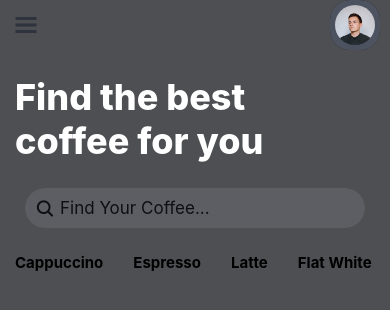
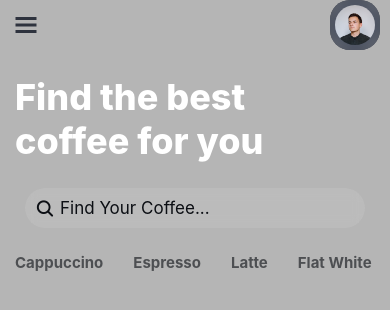
Before and after one commit to alpefe44/coffeeui, a React Native app: screen /Home in a window 390 px wide. Shown: the top 310 px of the page. Built offline with nearby package versions, Linux system fonts and the light colour scheme.

Commit message:
coffeedetailscreen

```diff
--- a/src/Screens/HomeScreen.js
+++ b/src/Screens/HomeScreen.js
@@ -53,7 +53,7 @@ const styles = StyleSheet.create({
   container: {
     flex: 1,
     width: '100%',
-    backgroundColor: colors.light,
+    backgroundColor: colors['white-smoke'],
   },
   textinput: {
     paddingLeft: 20,
--- a/src/components/CategoryList.js
+++ b/src/components/CategoryList.js
@@ -23,7 +23,7 @@ const CategoryList = () => {
             <TouchableOpacity style={{ paddingHorizontal: 15 }} onPress={() => setSelectCategory(item.id)}>
               {
                 selectCategory === item.id ? <Text style={{ fontSize: 18, fontWeight: 'bold', color: 'white' }}>{item.name}</Text>
-                  : <Text style={{ fontSize: 15, fontWeight: 'bold' }}>{item.name}</Text>
+                  : <Text style={{ fontSize: 15, fontWeight: 'bold' , color:colors.light }}>{item.name}</Text>
               }
 
             </TouchableOpacity>
@@ -43,7 +43,7 @@ const CategoryList = () => {
               selectCategory === item.categoryId ?
                 <View style={{ borderRadius: 35, width: width / 2 - 20, marginTop: 18, marginLeft: 15, backgroundColor: colors.dark, }}>
                   <BlurView
-                    intensity={10}
+                    intensity={4}
                     style={{
                       height: 'auto',
                       padding: 15,
```
Also changed, not shown: src/Screens/CategoryDetail.js (+6 -6 lines).
